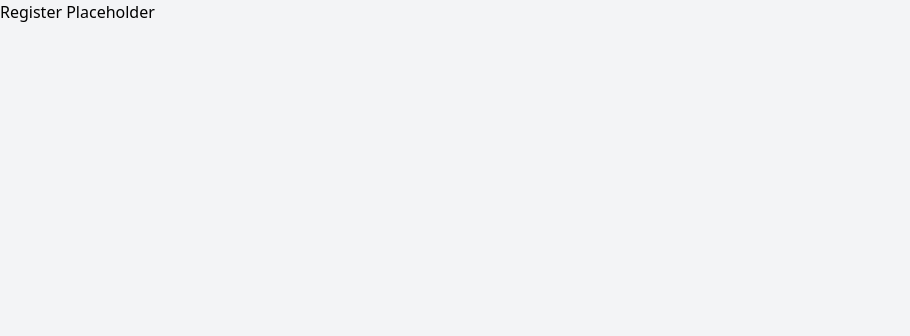
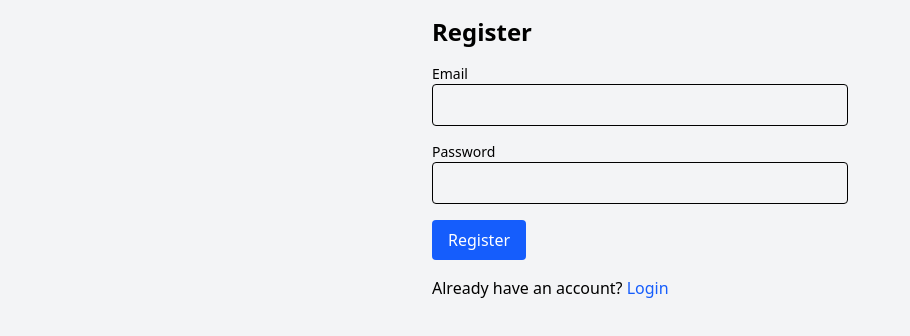
Before and after one commit to manamendraJN/issue-tracker, a React (Vite) app in the folder frontend/: page /register in a window 1280 px wide. Shown: the top 336 px of the page, without its empty margins (0-910 px from the left). Built offline with nearby package versions, Linux system fonts and the light colour scheme.

Commit message:
Add Register component with form and error handling

```diff
--- a/frontend/src/App.jsx
+++ b/frontend/src/App.jsx
@@ -1,6 +1,7 @@
 import { BrowserRouter as Router, Routes, Route, Navigate } from 'react-router-dom';
 import './index.css';
 import { AuthProvider } from './context/AuthContext';
+import Register from './components/Register';
 
 function App() {
   return (
@@ -9,7 +10,7 @@ function App() {
         <div className="min-h-screen bg-gray-100">
           <Routes>
             <Route path="/login" element={<div>Login Placeholder</div>} />
-            <Route path="/register" element={<div>Register Placeholder</div>} />
+            <Route path="/register" element={<Register/>} />
             <Route path="/issuelist" element={<div>Issue List Placeholder</div>} />
             <Route path="/createissue" element={<div>Create Issue Placeholder</div>} />
             <Route path="*" element={<Navigate to="/login" />} />
--- /dev/null
+++ b/frontend/src/components/Register.jsx
@@ -0,0 +1,63 @@
+import { useState, useContext } from 'react';
+import { AuthContext } from '../context/AuthContext';
+import { useNavigate } from 'react-router-dom';
+
+function Register() {
+  const [formData, setFormData] = useState({ email: '', password: '' });
+  const [error, setError] = useState(null);
+  const { register } = useContext(AuthContext);
+  const navigate = useNavigate();
+
+  const handleChange = (e) => {
+    setFormData({ ...formData, [e.target.name]: e.target.value });
+  };
+
+  const handleSubmit = async (e) => {
+    e.preventDefault();
+    try {
+      await register(formData.email, formData.password);
+      navigate('/login');
+    } catch (err) {
+      setError(err.message);
+    }
+  };
+
+  return (
+    <div className="container mx-auto p-4 max-w-md">
+      <h2 className="text-2xl font-bold mb-4">Register</h2>
+      {error && <p className="text-red-500 mb-4">{error}</p>}
+      <form onSubmit={handleSubmit} className="space-y-4">
+        <div>
+          <label className="block text-sm font-medium">Email</label>
+          <input
+            type="email"
+            name="email"
+            value={formData.email}
+            onChange={handleChange}
+            required
+            className="w-full p-2 border rounded"
+          />
+        </div>
+        <div>
+          <label className="block text-sm font-medium">Password</label>
+          <input
+            type="password"
+            name="password"
+            value={formData.password}
+            onChange={handleChange}
+            required
+            className="w-full p-2 border rounded"
+          />
+        </div>
+        <button type="submit" className="bg-blue-600 text-white px-4 py-2 rounded hover:bg-blue-700">
+          Register
+        </button>
+      </form>
+      <p className="mt-4">
+        Already have an account? <a href="/login" className="text-blue-600">Login</a>
+      </p>
+    </div>
+  );
+}
+
+export default Register;
```
